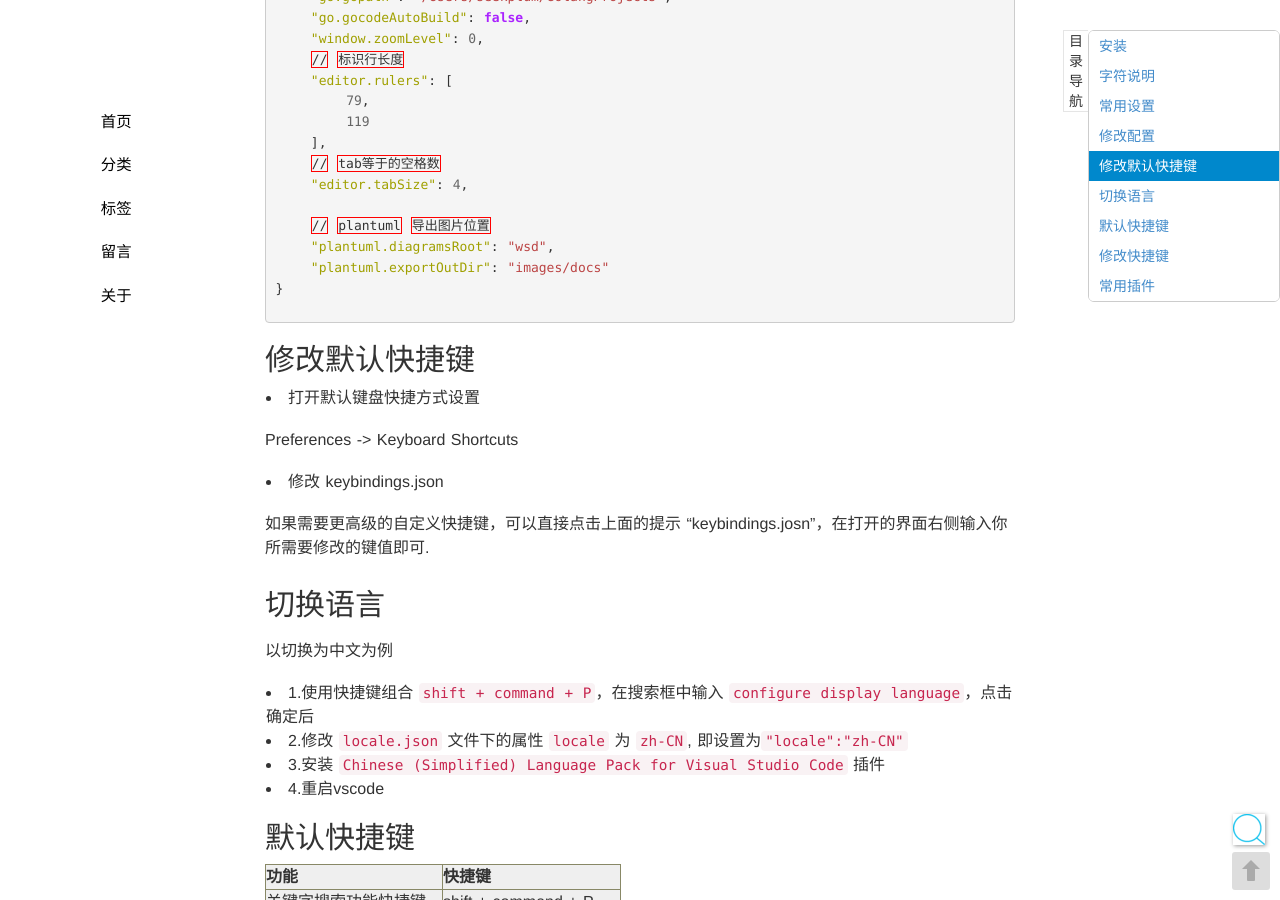
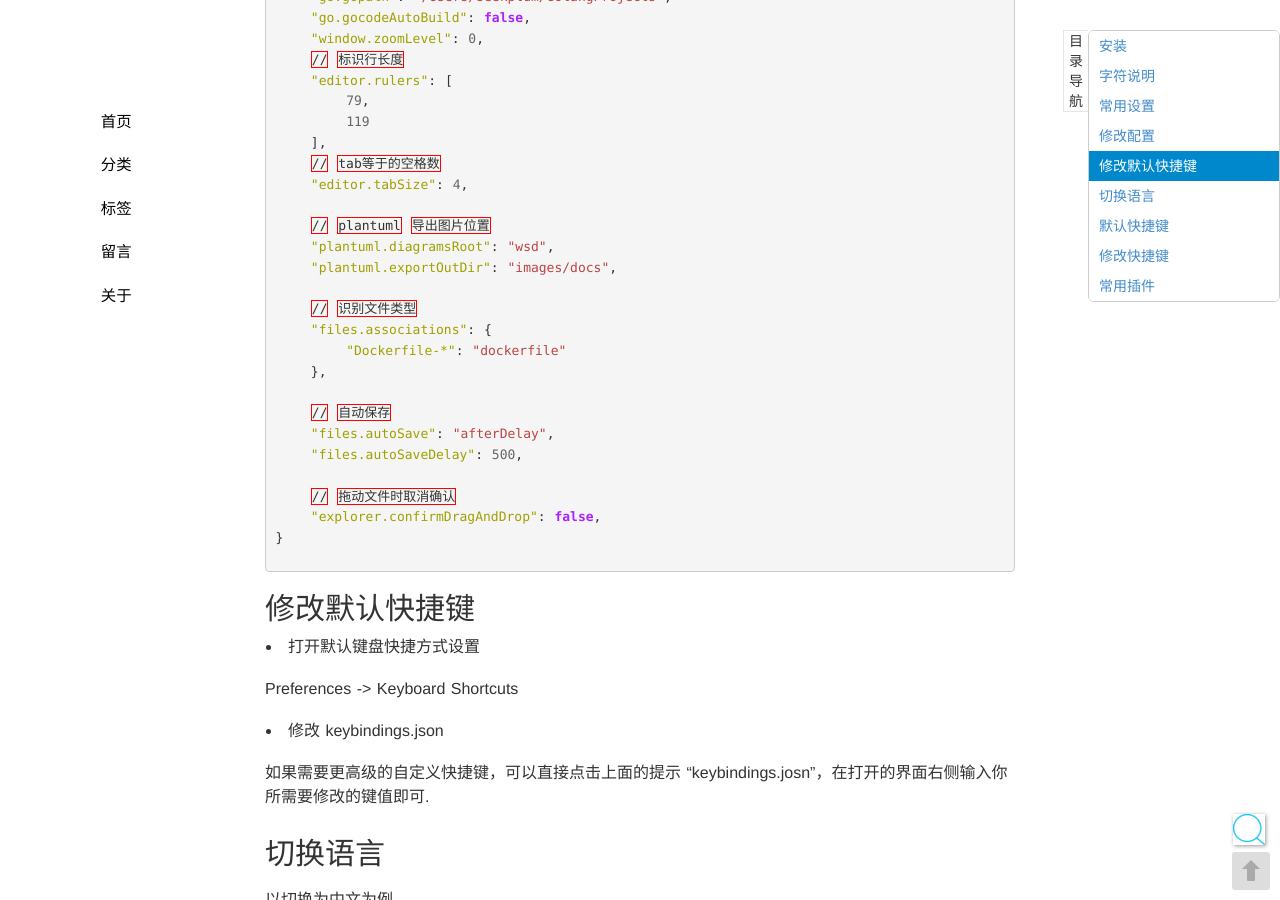
Before and after one commit to seekplum/seekplum.github.io, a Jekyll site: the page built from _posts/2017-12-25-vscode-use.md, in a window 1280 px wide and 900 px high, scrolled down 1247 px. Built offline with Jekyll 4.4.1, drawn with Linux system fonts in a browser that asks for light colours; comment, search, counter and statistics services are not loaded.

Commit message:
MOD: 更新vscode配置

````diff
--- a/_posts/2017-12-25-vscode-use.md
+++ b/_posts/2017-12-25-vscode-use.md
@@ -68,7 +68,19 @@ Preferences -> Settings -> 点击右上角的 `{}` 按钮，即可编辑 `settin
 
     // plantuml 导出图片位置
     "plantuml.diagramsRoot": "wsd",
-    "plantuml.exportOutDir": "images/docs"
+    "plantuml.exportOutDir": "images/docs",
+
+    // 识别文件类型
+    "files.associations": {
+        "Dockerfile-*": "dockerfile"
+    },
+
+    // 自动保存
+    "files.autoSave": "afterDelay",
+    "files.autoSaveDelay": 500,
+
+    // 拖动文件时取消确认
+    "explorer.confirmDragAndDrop": false,
 }
 ```
 
````
